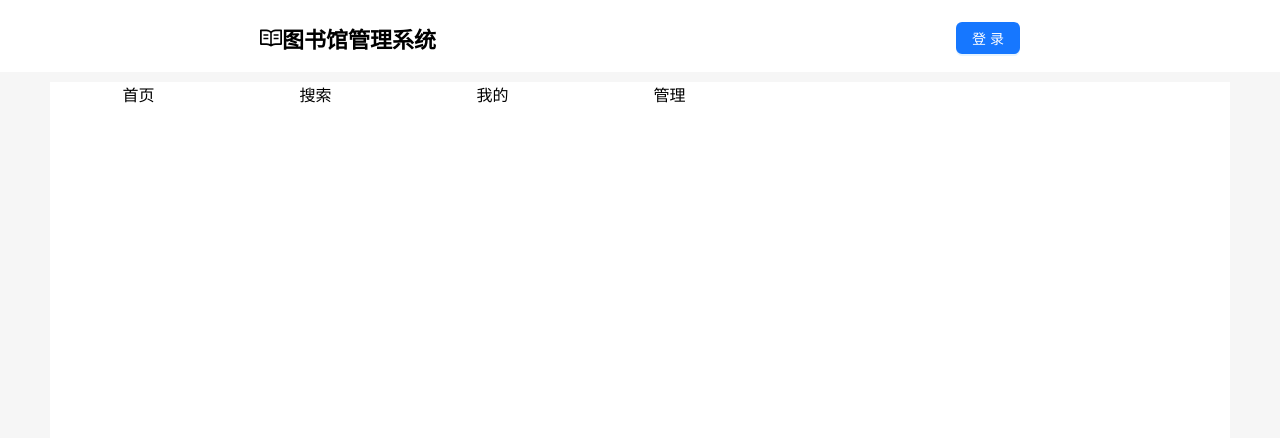
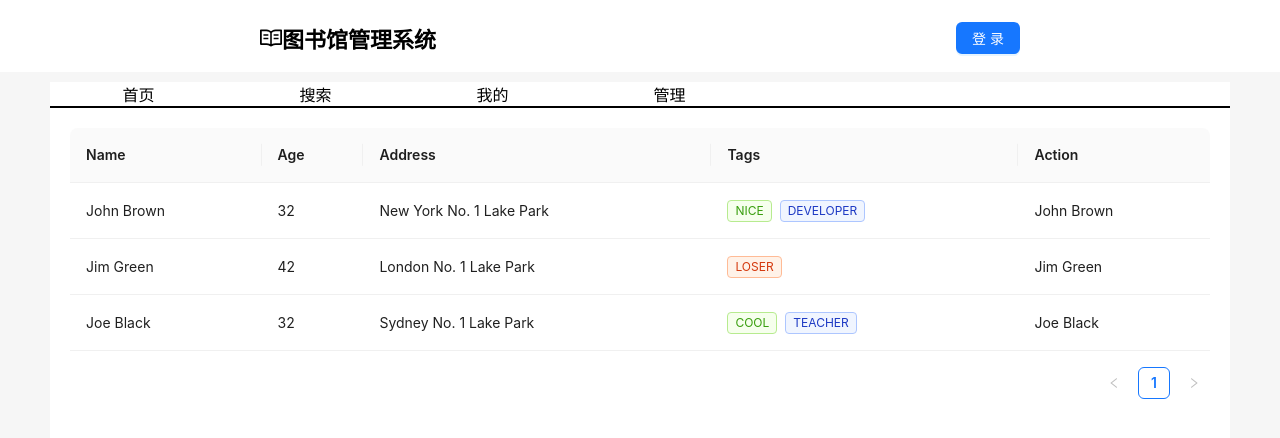
Before and after one commit to Willard27/library, a React (Create React App) app: page /manage in a window 1280 px wide. Shown: the top 438 px of the page. Built offline with nearby package versions, Linux system fonts and the light colour scheme.

Commit message:
feat: 优化组件 && 增加管理页面

```diff
--- a/src/App.css
+++ b/src/App.css
@@ -15,3 +15,11 @@
     margin:  10px 50px;
     background-color: #fff;
 }
+
+.menu_wrap {
+    border-bottom: #000000 solid 2px;
+}
+
+.outlet_wrap {
+    padding: 20px;
+}
--- a/src/pages/Find/components/condition.js
+++ b/src/pages/Find/components/condition.js
@@ -1,23 +1,18 @@
 import React from "react";
 import { Radio } from "antd";
 function Condition(params) {
-  let key = 0;
-  const conds = [];
+  const conds = params.conds;
 
-  for (let i = 0; i < params.conds.length; i++) {
-    const cond = params.conds[i];
-    conds.push(
-      <Radio.Button key={key++} value={cond.value}>
-        {cond.lable}
-      </Radio.Button>
-    );
-  }
   function handleChange(e) {
     console.log(e);
   }
   return (
     <Radio.Group buttonStyle="solid" onChange={handleChange}>
-      {conds}
+      {conds.map((cond) => (
+        <Radio.Button key={cond.id} value={cond.value}>
+          {cond.lable}
+        </Radio.Button>
+      ))}
     </Radio.Group>
   );
 }
--- a/src/pages/Find/index.js
+++ b/src/pages/Find/index.js
@@ -26,10 +26,12 @@ function Find() {
             attr="editor"
             conds={[
               {
+                id: "assas",
                 value: 1,
                 lable: "111",
               },
               {
+                id: "assasasa",
                 value: 2,
                 lable: "222",
               },
--- a/src/pages/home/index.js
+++ b/src/pages/home/index.js
@@ -2,54 +2,38 @@ import OneBook from "Components/one_book";
 import Rank from "./components/rank";
 
 function Home(params) {
-  let key = 0;
   const top_book = [
     {
+      id: 1,
       src: "",
       name: "书名",
       author: "作者",
       brief_intro: "好书",
     },
     {
+      id: 2,
       src: "",
       name: "书名",
       author: "作者",
       brief_intro: "好书",
     },
     {
-      src: "",
-      name: "书名",
-      author: "作者",
-      brief_intro: "好书",
-    },
-    {
-      src: "",
-      name: "书名",
-      author: "作者",
-      brief_intro: "好书",
-    },
-    {
-      src: "",
-      name: "书名",
-      author: "作者",
-      brief_intro: "好书",
-    },
-    {
+      id: 3,
       src: "",
       name: "书名",
       author: "作者",
       brief_intro: "好书",
     },
   ];
-  const recommend_list = [];
 
-  for (let i = 0; i < top_book.length; i++) {
-    recommend_list.push(<OneBook key={key++} info={top_book[i]} />);
-  }
   return (
     <div className="home">
       书籍是人类进步的阶梯
-      <div className="recommend_wrap">{recommend_list}</div>
+      <div className="recommend_wrap">
+        {top_book.map((book) => (
+          <OneBook key={book.id} info={book} />
+        ))}
+      </div>
       <Rank />
     </div>
   );
--- a/src/pages/manage/index.js
+++ b/src/pages/manage/index.js
@@ -1,5 +1,78 @@
+import React from "react";
+import { Space, Table, Tag } from "antd";
+
 function Manage(params) {
-  return <div></div>;
+  const columns = [
+    {
+      title: "Name",
+      dataIndex: "name",
+      key: "name",
+      render: (text) => `${text}`,
+    },
+    {
+      title: "Age",
+      dataIndex: "age",
+      key: "age",
+    },
+    {
+      title: "Address",
+      dataIndex: "address",
+      key: "address",
+    },
+    {
+      title: "Tags",
+      key: "tags",
+      dataIndex: "tags",
+      render: (_, { tags }) => (
+        <>
+          {tags.map((tag) => {
+            let color = tag.length > 5 ? "geekblue" : "green";
+            if (tag === "loser") {
+              color = "volcano";
+            }
+            return (
+              <Tag color={color} key={tag}>
+                {tag.toUpperCase()}
+              </Tag>
+            );
+          })}
+        </>
+      ),
+    },
+    {
+      title: "Action",
+      key: "action",
+      render: (_, record) => <Space size="middle">{record.name}</Space>,
+    },
+  ];
+  const data = [
+    {
+      key: "1",
+      name: "John Brown",
+      age: 32,
+      address: "New York No. 1 Lake Park",
+      tags: ["nice", "developer"],
+    },
+    {
+      key: "2",
+      name: "Jim Green",
+      age: 42,
+      address: "London No. 1 Lake Park",
+      tags: ["loser"],
+    },
+    {
+      key: "3",
+      name: "Joe Black",
+      age: 32,
+      address: "Sydney No. 1 Lake Park",
+      tags: ["cool", "teacher"],
+    },
+  ];
+  return (
+    <div className="manage">
+      <Table columns={columns} dataSource={data} />
+    </div>
+  );
 }
 
 export default Manage;
--- /dev/null
+++ b/src/pages/user/components/profile/index.css
@@ -0,0 +1,14 @@
+.profile_show_wrap {
+    display: flex;
+    flex-direction: column;
+}
+
+#user_name {
+    font-size: large;
+    font-weight: 700;
+}
+#uid {
+    color: #727b84;
+    font-size: large;
+    font-weight: 300;
+}
--- /dev/null
+++ b/src/pages/user/components/profile/index.js
@@ -0,0 +1,29 @@
+import { Button } from "antd";
+import "./index.css";
+import { useEffect } from "react";
+
+function Profile(params) {
+  let edit = false;
+  function handleClick() {
+    edit = !edit;
+  }
+  useEffect(() => {
+    console.log(edit);
+  }, [edit]);
+  return (
+    <div className="profile">
+      {!edit ? (
+        <div className="profile_show_wrap">
+          <span id="user_name">nickname</span>
+          <span id="uid">id</span>
+          <Button onClick={handleClick}>Edit profile</Button>
+          <span>institute</span>
+        </div>
+      ) : (
+        <div className="profile_edit_wrap"></div>
+      )}
+    </div>
+  );
+}
+
+export default Profile;
--- a/src/pages/user/index.js
+++ b/src/pages/user/index.js
@@ -1,5 +1,11 @@
+import Profile from "./components/profile";
+
 function User(params) {
-  return <div></div>;
+  return (
+    <div className="user">
+      <Profile />
+    </div>
+  );
 }
 
 export default User;
```
